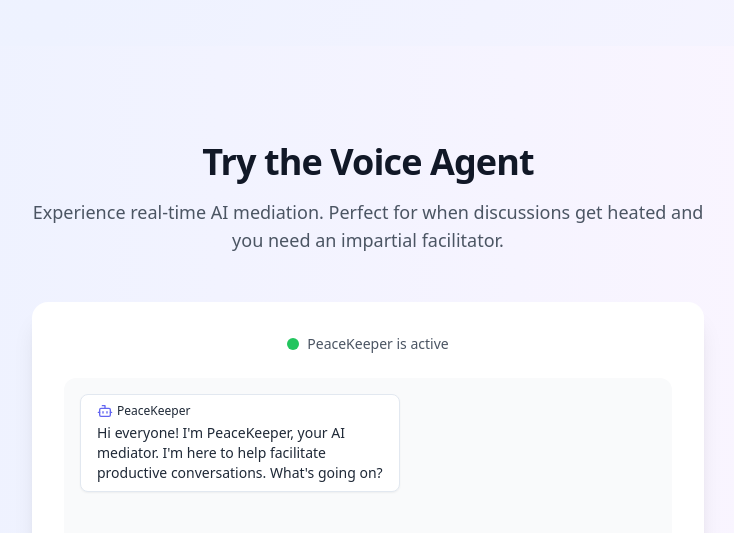
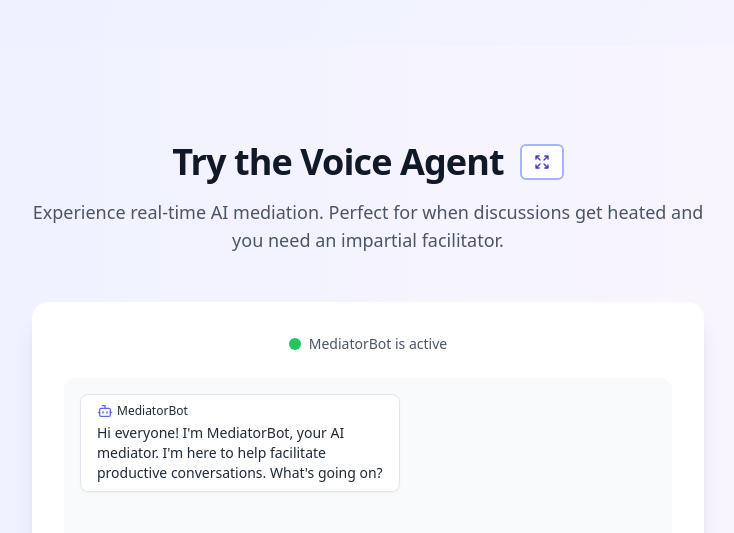
Before and after one commit to tmad4000/chill-house-voice, a React (Vite) app: page / in a window 1280 px wide. Both pictures are taken after a click on the button "Start Voice Agent". Shown: the part 2788-3321 px from the top of the page, without its empty margins (272-1006 px from the left). Built offline with nearby package versions, Linux system fonts and the light colour scheme; no server answers; the database is empty.

Commit message:
Refactor: Expand Voice Agent section
The AI updated the Voice Agent section to include an expand button, allowing it to fill the screen. The AI also renamed "PeaceKeeper" to "MediatorBot" in the Voice Agent component.

```diff
--- a/src/components/VoiceAgent.tsx
+++ b/src/components/VoiceAgent.tsx
@@ -1,13 +1,14 @@
 
 import { useState, useRef, useEffect } from "react";
 import { Button } from "@/components/ui/button";
-import { Bot } from "lucide-react";
+import { Bot, Expand, Minimize } from "lucide-react";
 
 const VoiceAgent = () => {
   const [isListening, setIsListening] = useState(false);
   const [isConnected, setIsConnected] = useState(false);
   const [transcript, setTranscript] = useState("");
   const [messages, setMessages] = useState<Array<{ type: 'user' | 'bot', text: string }>>([]);
+  const [isExpanded, setIsExpanded] = useState(false);
   const recognitionRef = useRef<any>(null);
 
   useEffect(() => {
@@ -95,7 +96,7 @@ const VoiceAgent = () => {
   const startVoiceAgent = () => {
     if (!isConnected) {
       setIsConnected(true);
-      setMessages([{ type: 'bot', text: "Hi everyone! I'm PeaceKeeper, your AI mediator. I'm here to help facilitate productive conversations. What's going on?" }]);
+      setMessages([{ type: 'bot', text: "Hi everyone! I'm MediatorBot, your AI mediator. I'm here to help facilitate productive conversations. What's going on?" }]);
     }
 
     if (recognitionRef.current && !isListening) {
@@ -111,30 +112,52 @@ const VoiceAgent = () => {
     }
   };
 
+  const toggleExpanded = () => {
+    setIsExpanded(!isExpanded);
+  };
+
   return (
-    <div id="voice-agent" className="py-24 px-6 mx-auto max-w-4xl lg:px-8 bg-gradient-to-r from-indigo-50 to-purple-50 rounded-3xl my-12">
+    <div
+      id="voice-agent"
+      className={`transition-all duration-300 ${
+        isExpanded
+          ? 'fixed inset-4 z-50 bg-gradient-to-r from-indigo-50 to-purple-50 rounded-3xl overflow-hidden'
+          : 'py-24 px-6 mx-auto max-w-4xl lg:px-8 bg-gradient-to-r from-indigo-50 to-purple-50 rounded-3xl my-12'
+      }`}
+    >
+      <div className={`${isExpanded ? 'h-full flex flex-col p-8' : ''}`}>
         <div className="text-center mb-12">
-        <h2 className="text-3xl font-bold tracking-tight text-gray-900 sm:text-4xl mb-4">
+          <div className="flex items-center justify-center gap-4 mb-4">
+            <h2 className="text-3xl font-bold tracking-tight text-gray-900 sm:text-4xl">
               Try the Voice Agent
             </h2>
+            <Button
+              onClick={toggleExpanded}
+              variant="outline"
+              size="sm"
+              className="border-2 border-indigo-300 text-indigo-700 hover:bg-indigo-50"
+            >
+              {isExpanded ? <Minimize className="w-4 h-4" /> : <Expand className="w-4 h-4" />}
+            </Button>
+          </div>
           <p className="text-lg text-gray-600 max-w-2xl mx-auto">
             Experience real-time AI mediation. Perfect for when discussions get heated and you need an impartial facilitator.
           </p>
         </div>
 
         {/* Voice Agent Interface */}
-      <div className="bg-white rounded-2xl shadow-xl p-8 max-w-2xl mx-auto">
+        <div className={`bg-white rounded-2xl shadow-xl p-8 mx-auto ${isExpanded ? 'flex-1 flex flex-col max-w-none w-full' : 'max-w-2xl'}`}>
           {/* Connection Status */}
           <div className="flex items-center justify-center mb-6">
             <div className={`w-3 h-3 rounded-full mr-2 ${isConnected ? 'bg-green-500' : 'bg-gray-300'}`}></div>
             <span className="text-sm text-gray-600">
-            {isConnected ? 'PeaceKeeper is active' : 'Ready to connect'}
+              {isConnected ? 'MediatorBot is active' : 'Ready to connect'}
             </span>
           </div>
 
           {/* Messages */}
           {messages.length > 0 && (
-          <div className="mb-6 h-64 overflow-y-auto bg-gray-50 rounded-xl p-4 space-y-3">
+            <div className={`mb-6 overflow-y-auto bg-gray-50 rounded-xl p-4 space-y-3 ${isExpanded ? 'flex-1' : 'h-64'}`}>
               {messages.map((message, index) => (
                 <div
                   key={index}
@@ -149,7 +172,7 @@ const VoiceAgent = () => {
                     <div className="flex items-center mb-1">
                       {message.type === 'bot' && <Bot className="w-4 h-4 mr-1 text-indigo-500" />}
                       <span className="text-xs font-medium">
-                      {message.type === 'user' ? 'You' : 'PeaceKeeper'}
+                        {message.type === 'user' ? 'You' : 'MediatorBot'}
                       </span>
                     </div>
                     <p className="text-sm">{message.text}</p>
@@ -201,6 +224,7 @@ const VoiceAgent = () => {
         </div>
 
         {/* Features list */}
+        {!isExpanded && (
           <div className="mt-12 grid grid-cols-1 md:grid-cols-2 gap-6 max-w-2xl mx-auto">
             <div className="text-center p-4">
               <h4 className="font-semibold text-gray-900 mb-2">Real-time Processing</h4>
@@ -211,6 +235,8 @@ const VoiceAgent = () => {
               <p className="text-sm text-gray-600">Only steps in when mediation is needed</p>
             </div>
           </div>
+        )}
+      </div>
     </div>
   );
 };
```
Lines whose indentation alone changed are shown as unchanged.
